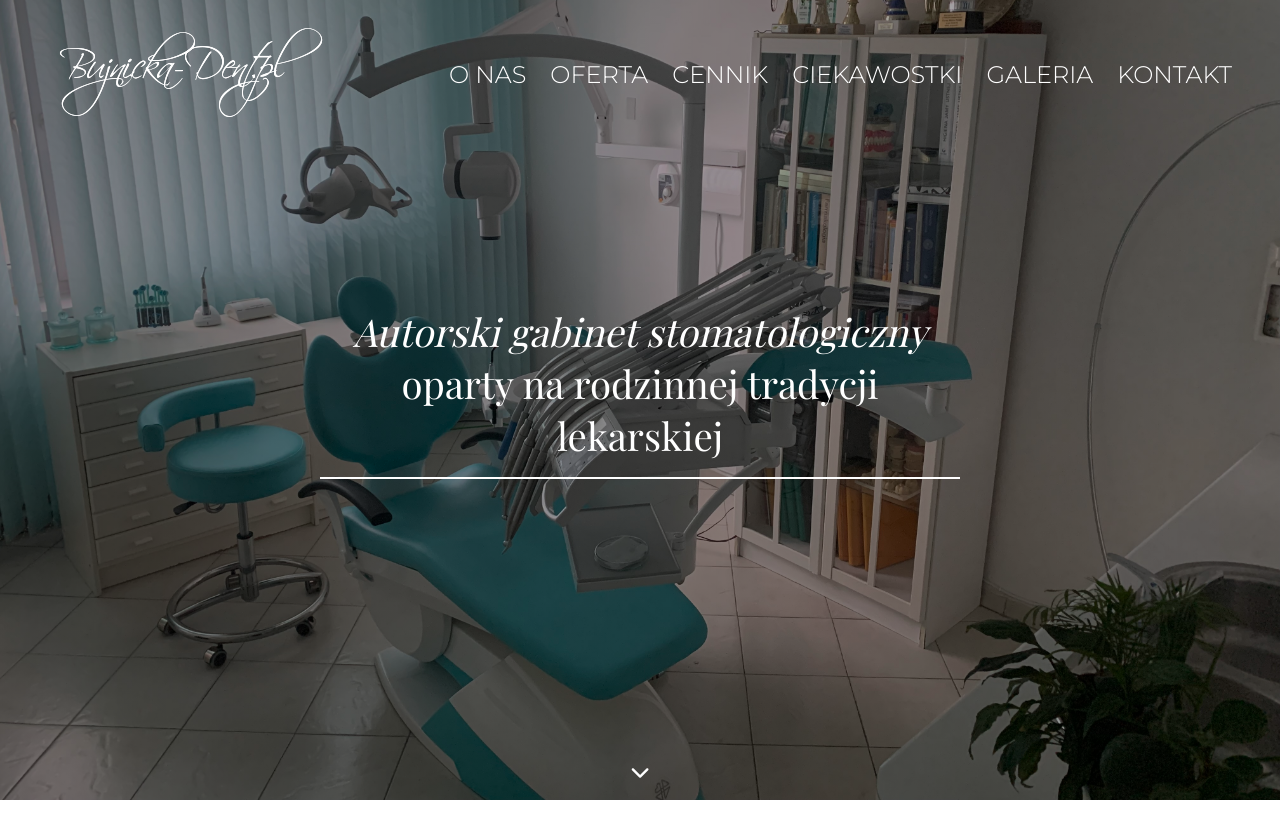
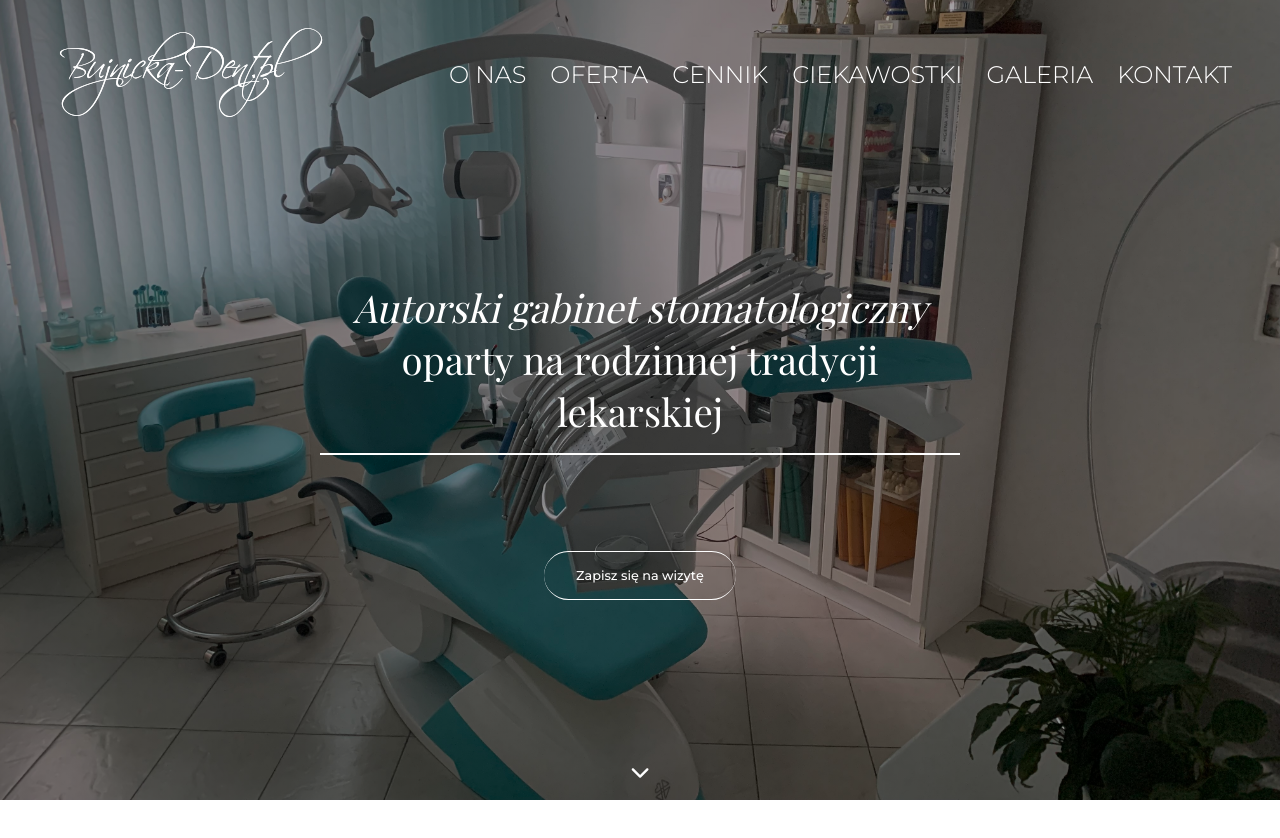
Before and after one commit to ArtoszBart/bujnicka-dent, a React (Create React App) app: page / in a window 1280 px wide. Shown: the top 838 px of the page. Built offline with nearby package versions, Linux system fonts and the light colour scheme; a web font is replaced by a local one.

Commit message:
Added button to home screen

```diff
--- a/src/components/fragments/Navigation.js
+++ b/src/components/fragments/Navigation.js
@@ -19,32 +19,32 @@ function Navigation() {
 			<nav className={'nav' + (open ? ' open' : '')}>
 				<ul className={'menu-nav' + (open ? ' open' : '')}>
 					<li className={'menu-nav-item' + (open ? ' open' : '')}>
-						<Link to="!#" className="menu-nav-link" onClick={() => setOpen(false)}>
+						<Link to="!#" className="text-link menu-nav-link" onClick={() => setOpen(false)}>
 							O nas
 						</Link>
 					</li>
 					<li className={'menu-nav-item' + (open ? ' open' : '')}>
-						<Link to="!#" className="menu-nav-link" onClick={() => setOpen(false)}>
+						<Link to="!#" className="text-link menu-nav-link" onClick={() => setOpen(false)}>
 							Oferta
 						</Link>
 					</li>
 					<li className={'menu-nav-item' + (open ? ' open' : '')}>
-						<Link to="!#" className="menu-nav-link" onClick={() => setOpen(false)}>
+						<Link to="!#" className="text-link menu-nav-link" onClick={() => setOpen(false)}>
 							Cennik
 						</Link>
 					</li>
 					<li className={'menu-nav-item' + (open ? ' open' : '')}>
-						<Link to="!#" className="menu-nav-link" onClick={() => setOpen(false)}>
+						<Link to="!#" className="text-link menu-nav-link" onClick={() => setOpen(false)}>
 							Ciekawostki
 						</Link>
 					</li>
 					<li className={'menu-nav-item' + (open ? ' open' : '')}>
-						<Link to="!#" className="menu-nav-link" onClick={() => setOpen(false)}>
+						<Link to="!#" className="text-link menu-nav-link" onClick={() => setOpen(false)}>
 							Galeria
 						</Link>
 					</li>
 					<li className={'menu-nav-item' + (open ? ' open' : '')}>
-						<Link to="!#" className="menu-nav-link" onClick={() => setOpen(false)}>
+						<Link to="!#" className="text-link menu-nav-link" onClick={() => setOpen(false)}>
 							Kontakt
 						</Link>
 					</li>
--- a/src/components/pages/MainPage.js
+++ b/src/components/pages/MainPage.js
@@ -10,7 +10,8 @@ function MainPage() {
 				<div className="main-page-device">
 					<h1><i>{device1st}</i> {device2nd}</h1>
 				</div>
-				<a href="#section1" className="scroll-down"><i className="fas fa-chevron-down"></i></a>
+				<a className="button" href="!#">Zapisz się na wizytę</a>
+				<a className="scroll-down" href="#section1"><i className="fas fa-chevron-down"></i></a>
 			</main>
 			<section className="section" id="section1">
 
--- a/src/styles/_config.scss
+++ b/src/styles/_config.scss
@@ -1,6 +1,7 @@
 $primary-color: #fff;
 $secondary-color: #000;
 $accent-color: #18b6d2;
+$slow-trnsition-time: 0.6s;
 
 * {
 	box-sizing: border-box;
@@ -16,6 +17,10 @@ body {
 	transition: all 0.3s ease-in-out;
 }
 
+@mixin transition-ease-slow {
+	transition: all $slow-trnsition-time ease-in-out;
+}
+
 @mixin media-md {
 	@media screen and (max-width: 970px) {
 		@content;
@@ -27,3 +32,9 @@ body {
 		@content;
 	}
 }
+
+@keyframes pulse {
+	100% {
+		box-shadow: 0 0 0 0 $accent-color;
+	}
+}
--- a/src/styles/_header.scss
+++ b/src/styles/_header.scss
@@ -79,10 +79,6 @@
 		text-transform: uppercase;
 		font-weight: 300;
 		color: $primary-color;
-
-		&:hover {
-			color: $accent-color;
-		}
 	}
 }
 
--- a/src/styles/main.scss
+++ b/src/styles/main.scss
@@ -36,7 +36,7 @@ header {
 	}
 }
 
-a {
+a.text-link {
 	color: $primary-color;
 	text-decoration: none;
 	@include transition-ease;
@@ -46,12 +46,32 @@ a {
 	}
 }
 
+a.button {
+	color: $primary-color;
+	font-size: 0.8rem;
+	padding: 1rem 2rem;
+	border-top: 1px solid $primary-color;
+    border-bottom: 1px solid $primary-color;
+	border-radius: 10rem;
+	text-decoration: none;
+	cursor: pointer;
+	@include transition-ease-slow;
+
+	&:hover, &:focus {
+		background-color: rgba($accent-color, $alpha: 1);
+		border-color: rgba($primary-color, 0.3);
+		animation: pulse $slow-trnsition-time;
+		box-shadow: 0 0 0 2rem rgba(#000, 0);
+	}
+}
+
 .main-page {
 	position: fixed;
 	top: 0;
 	left: 0;
 	width: 100%;
 	display: flex;
+	flex-direction: column;
 	justify-content: center;
 	padding: 0 5rem;
 	height: 100vh;
@@ -68,6 +88,7 @@ a {
 
 	&-device {
 		max-width: 50vw;
+		margin: 10vh 0;
 		h1 {
 			font-family: 'Playfair Display', serif;
 			font-weight: 400;
```
